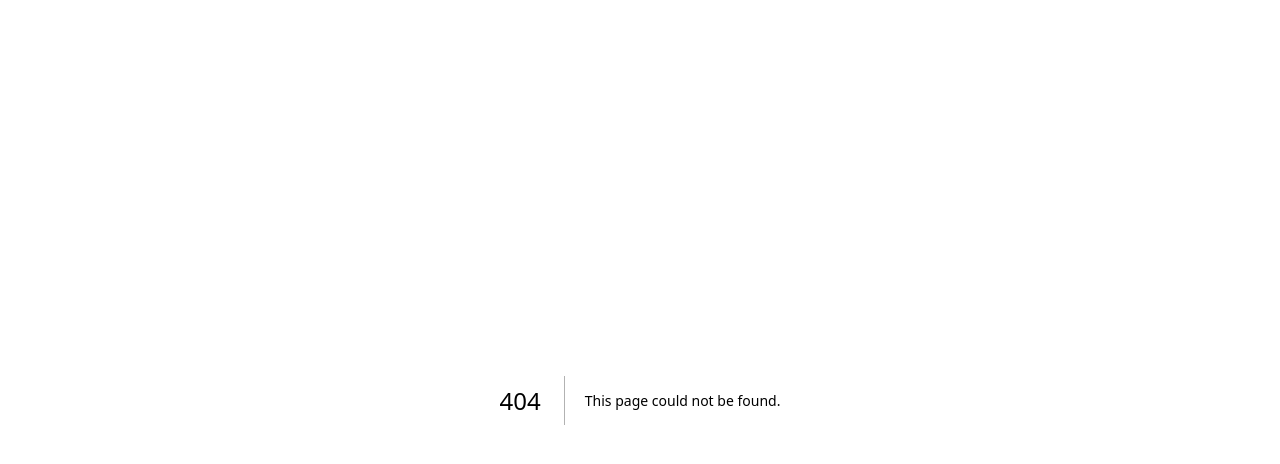
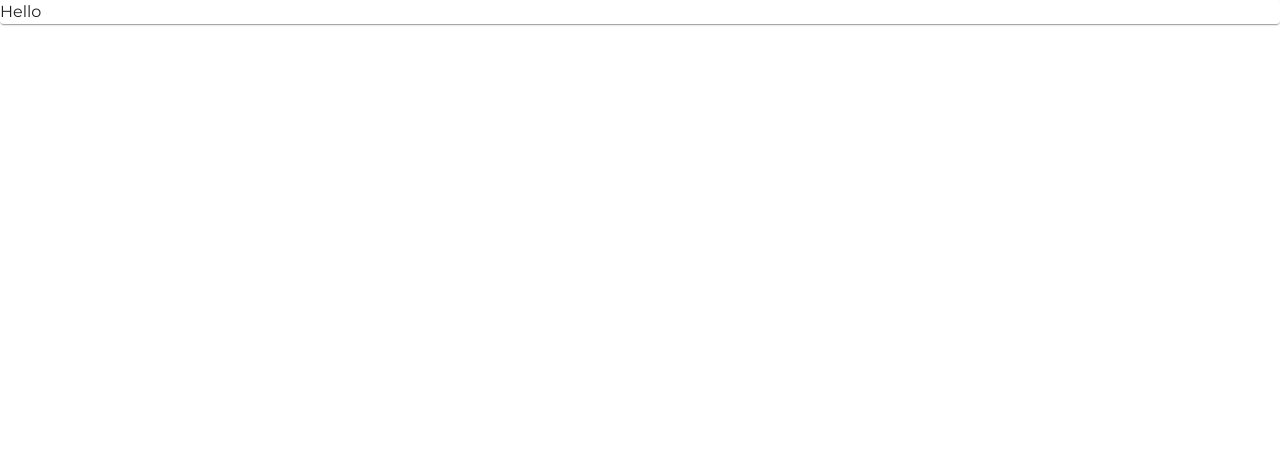
Before and after one commit to DawnGate/chat-app, a Next.js app: page /login in a window 1280 px wide. Before the commit this address had no page. Shown: the top 464 px of the page. Built offline with nearby package versions, Linux system fonts and the light colour scheme.

Commit message:
[dev][feat] add login page and edit home page

```diff
--- /dev/null
+++ b/src/app/login/layout.tsx
@@ -0,0 +1,13 @@
+import Box from '@mui/material/Box';
+
+import { ReactNode } from 'react';
+
+const LoginLayout = ({ children }: { children: ReactNode }) => {
+  return (
+    <Box height="100%" minHeight="100vh" width="100%">
+      {children}
+    </Box>
+  );
+};
+
+export default LoginLayout;
--- /dev/null
+++ b/src/app/login/page.tsx
@@ -0,0 +1,7 @@
+import Card from '@mui/material/Card';
+
+function LoginPage() {
+  return <Card>Hello</Card>;
+}
+
+export default LoginPage;
--- a/src/app/page.tsx
+++ b/src/app/page.tsx
@@ -3,7 +3,7 @@ import { Box, Button, Typography } from '@mui/material';
 export default function Home() {
   return (
     <Box>
-      <Button variant="contained">Hello</Button>
+      <Button variant="contained">Home Page</Button>
       <Typography variant="h1" color="primary">
         Testing
       </Typography>
```
